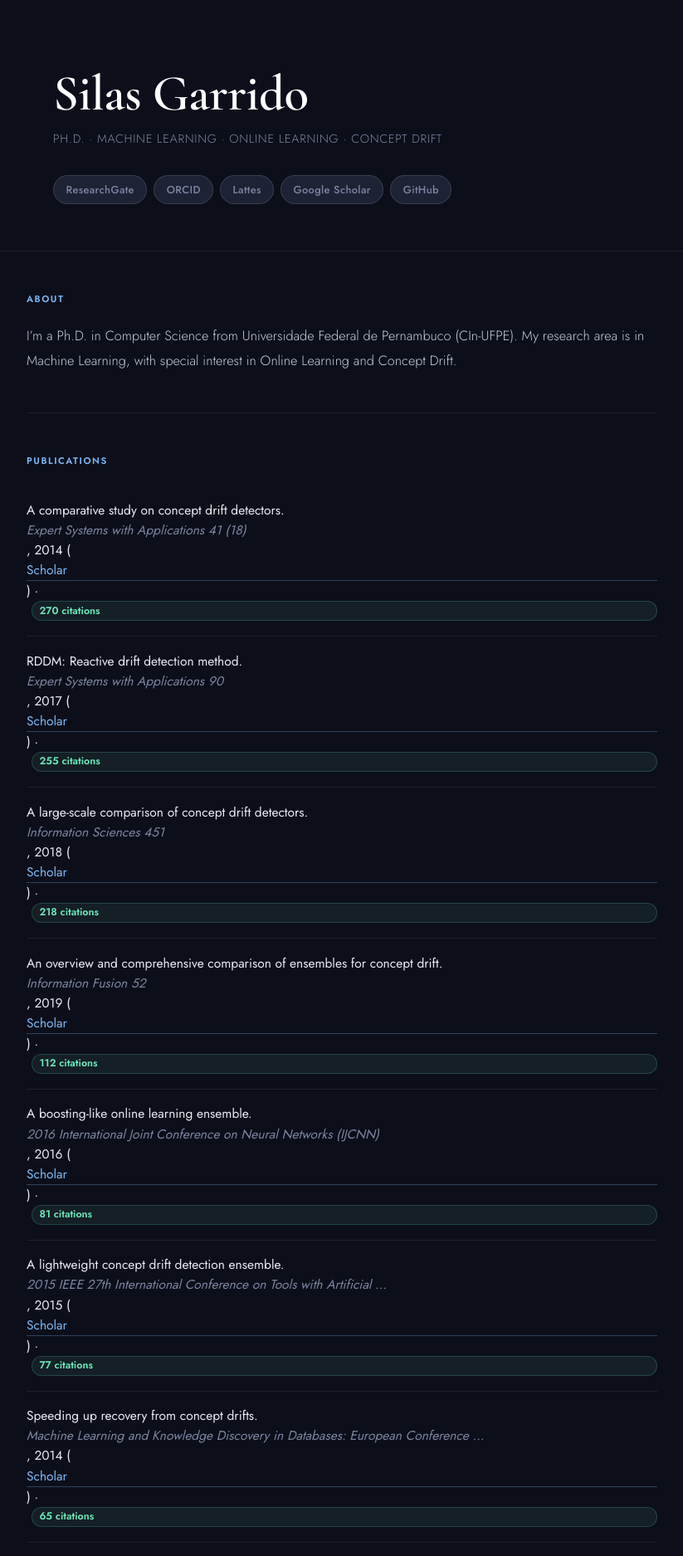
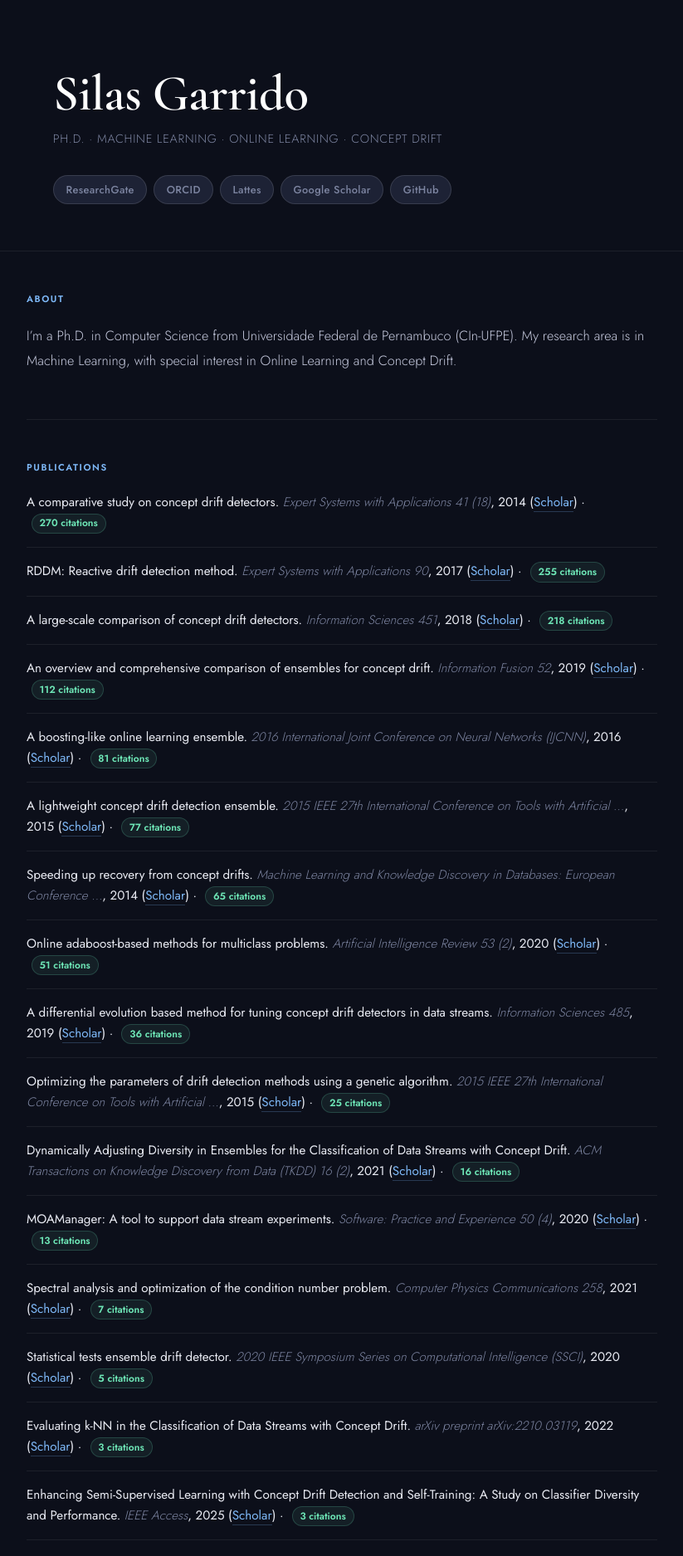
Before and after one commit to silasgtcs/silasgtcs.github.io, a Jekyll site: the page built from index.md, in a window 1280 px wide. Shown: the top 1875 px of the page at 83% size, without its empty margins (228-1051 px from the left). Built offline with Jekyll 4.4.1, drawn with Linux system fonts in a browser that asks for light colours; our own code applies the rules of GitHub Pages for plain Markdown files.

Commit message:
Update _style.scss

```diff
--- a/_sass/_style.scss
+++ b/_sass/_style.scss
@@ -50,11 +50,6 @@ a {
 .site-header {
     padding: 5rem 0 3.5rem;
     border-bottom: 1px solid $border;
-    margin-bottom: 0;
-
-    .container {
-        // inherits container styles
-    }
 }
 
 .site-name {
@@ -114,6 +109,7 @@ a {
 .content {
     padding: 0 0 6rem;
 
+    // Section headings (## About, ## Publications, ## Contact)
     h2 {
         font-family: $font-sans;
         font-size: 0.7rem;
@@ -121,15 +117,16 @@ a {
         letter-spacing: 0.14em;
         text-transform: uppercase;
         color: $accent;
-        margin: 3rem 0 1.25rem;
+        margin: 3.5rem 0 1.25rem;
         padding-top: 3rem;
         border-top: 1px solid $border;
+    }
 
-        &:first-child {
-            border-top: none;
-            padding-top: 0;
-            margin-top: 3rem;
-        }
+    // Remove top border from first h2 on page
+    h2:first-child {
+        border-top: none;
+        padding-top: 0;
+        margin-top: 3rem;
     }
 
     p {
@@ -137,7 +134,7 @@ a {
         color: #c6cade;
         font-weight: 300;
         line-height: 1.8;
-        margin-bottom: 1rem;
+        margin-bottom: 0.75rem;
 
         strong {
             color: $text;
@@ -145,17 +142,19 @@ a {
         }
     }
 
+    // Links inside content body
     a {
         color: $accent;
-        border-bottom: 1px solid rgba(126,184,247,0.3);
         text-decoration: none;
+        border-bottom: 1px solid rgba(126,184,247,0.25);
         &:hover {
             border-bottom-color: $accent;
             text-decoration: none;
         }
     }
 
-    // Publication list (rendered from Liquid template)
+    // ─── Publication list ─────────────────────────────────────────
+
     ul {
         list-style: none;
         padding: 0;
@@ -163,42 +162,39 @@ a {
     }
 
     ul > li {
-        display: grid;
-        grid-template-columns: 1fr;
-        padding: 1.1rem 0;
+        // No grid — keep inline flow so the citation badge stays on the same line
+        display: block;
+        padding: 1rem 0;
         border-bottom: 1px solid $border;
-        font-size: 0.97rem;
+        font-size: 0.95rem;
         color: $text;
         font-weight: 400;
-        line-height: 1.55;
+        line-height: 1.6;
 
-        &:last-child { border-bottom: none; }
+        &:first-child { padding-top: 0; }
+        &:last-child  { border-bottom: none; }
 
+        // Venue text (italic in Markdown)
         em {
             font-style: italic;
             color: $text-muted;
+            font-weight: 300;
         }
 
+        // Citation badge — inline-block stays in the text flow
         span {
+            display: inline-block;
+            vertical-align: middle;
             color: $green;
-            font-size: 0.78rem;
+            font-size: 0.75rem;
             font-weight: 600;
-            display: inline-block;
             background: rgba(110, 231, 183, 0.08);
             border: 1px solid rgba(110, 231, 183, 0.2);
-            padding: 0.1rem 0.5rem;
+            padding: 0.1rem 0.55rem;
             border-radius: 100px;
-            margin-left: 0.4rem;
+            margin-left: 0.35rem;
+            white-space: nowrap;
         }
-    }
-
-    // Contact section email display
-    code {
-        font-family: 'Courier New', monospace;
-        font-size: 0.95rem;
-        color: $accent;
-        background: transparent;
-        padding: 0;
     }
 }
 
@@ -229,6 +225,7 @@ a {
 @media (max-width: $small-width) {
     .container { padding: 0 1.25rem; }
     .site-header { padding: 3rem 0 2.5rem; }
+    .nav-links a { font-size: 0.75rem; padding: 0.3rem 0.75rem; }
 }
 
 @import "typography";
```
